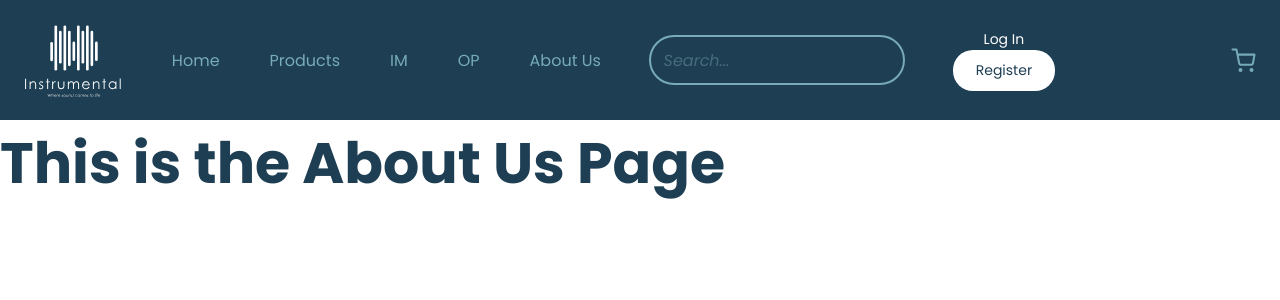
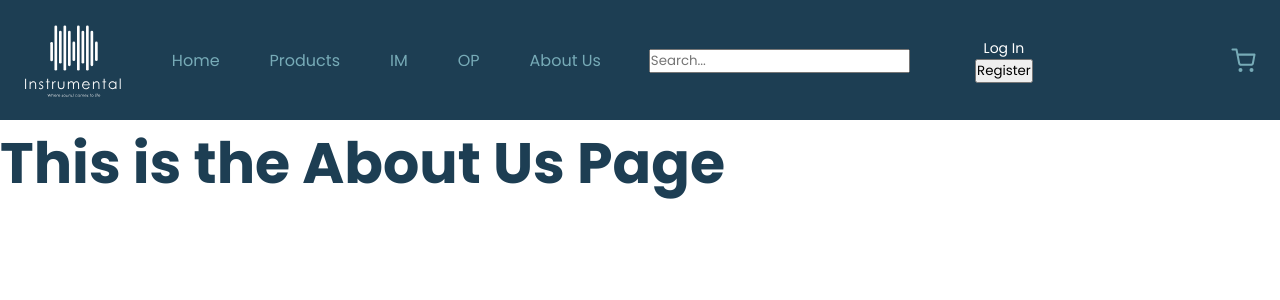
Before and after one commit to WiaanDuvenhage-200307/Instrumental, a React (Create React App) app in the folder client/: page /about-us in a window 1280 px wide. Shown: the top 300 px of the page. Built offline with nearby package versions, Linux system fonts and the light colour scheme.

Commit message:
changed button and input

```diff
--- a/client/src/Components/UI/Button/Button.jsx
+++ b/client/src/Components/UI/Button/Button.jsx
@@ -1,7 +1,15 @@
 import React from 'react';
+import style from './Button.module.scss';
 
 export default function Button(props) {
   return (
-    <button className={props.className} onClick={props.onClick}>{props.text}</button>
+    <button
+        className={`
+        ${props.className ? props.classname : ""}
+        ${props.type == "primary" ? style.primary : props.type == "secondary" ? style.secondary : style.tersiary}
+        `}
+        onClick={props.onClick}>
+            {props.text}
+        </button>
   )
 }
--- a/client/src/Components/UI/Input/Input.jsx
+++ b/client/src/Components/UI/Input/Input.jsx
@@ -9,7 +9,10 @@ const Input =  forwardRef((props, ref) => {
           placeholder={props.placeholder}
           defaultValue={props.defaultValue}
           name={props.name}
-          className={style.input}
+          className={`
+            ${props.className ? props.classname : ""}
+            ${props.type == "primary" ? style.primary : props.type == "secondary" ? style.secondary : style.tersiary}
+          `}
           id={props.id}
           onChange={props.onChange}
           ref={ref}
```
Also changed, not shown: client/src/Components/UI/Button/Button.module.scss (added).
